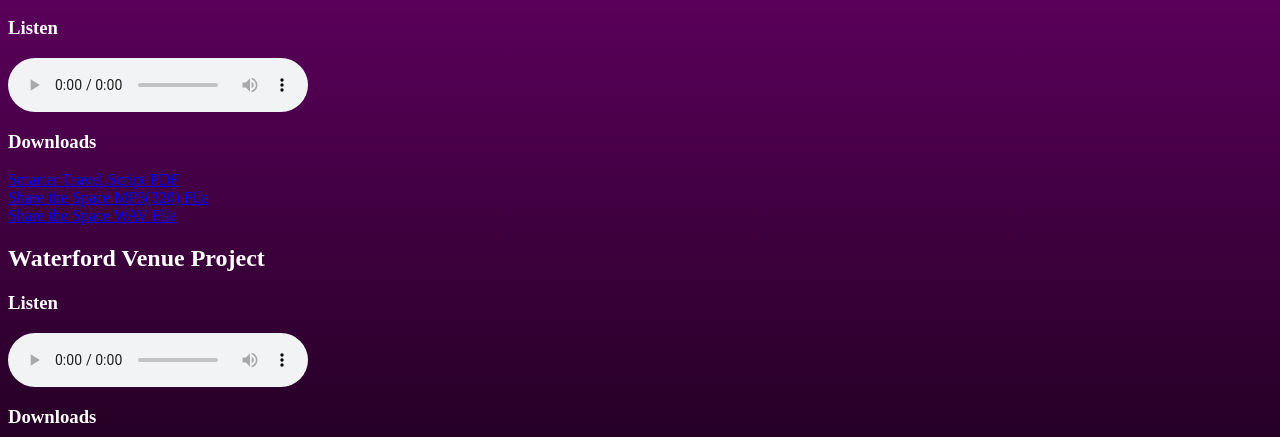
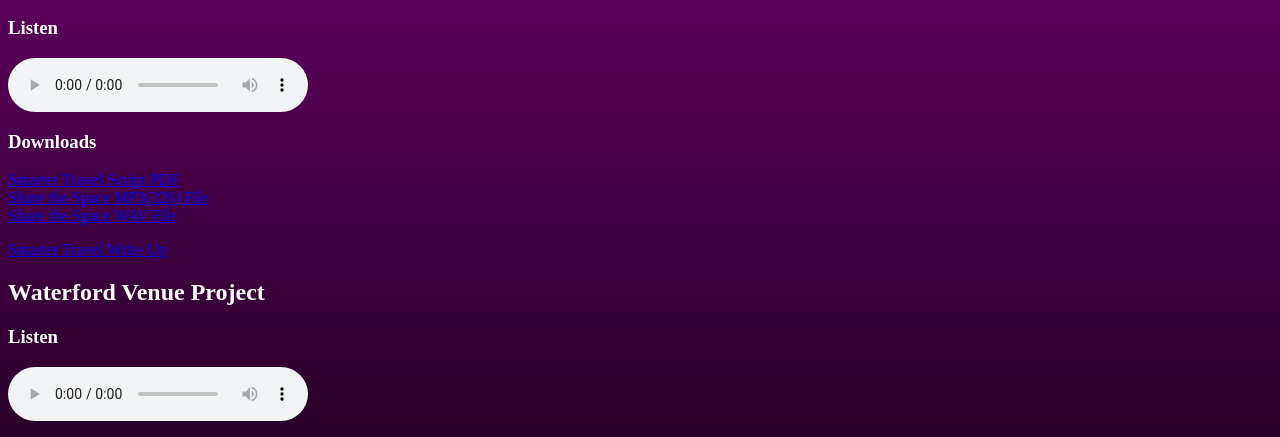
Before and after one commit to Murph908/Murph908.github.io, a plain HTML site: page index.html in a window 1280 px wide. Shown: the part 316-753 px from the top of the page. Drawn offline with Linux system fonts and the light colour scheme.

Commit message:
Update index.html

```diff
--- a/index.html
+++ b/index.html
@@ -33,6 +33,7 @@
 <P><a href="SharetheSpaceVO2.pdf">Smarter Travel Script PDF</a> <BR>
 <a href="WIT-SMT-20094569.mp3">Share the Space MP3(320) File</a> <BR>
 <a href="WIT-SMT-20094569.wav">Share the Space WAV File</a></P>
+<P><a href="Smarter Travel Workflow.pdf">Smarter Travel Write Up</a> <BR>
 
 <h2>Waterford Venue Project</h2>
 
```
